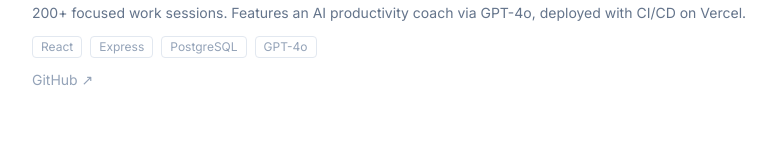
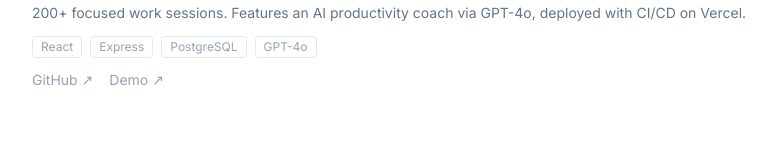
Before and after one commit to Hieuuum/my-web, a React (Vite) app: page /projects in a window 1280 px wide. Shown: the part 778-938 px from the top of the page, without its empty margins (248-1031 px from the left). Built offline with nearby package versions, Linux system fonts and the light colour scheme.

Commit message:
Added README.md

```diff
--- a/src/pages/Projects.jsx
+++ b/src/pages/Projects.jsx
@@ -23,7 +23,7 @@ const projects = [
     description:
       "Full-stack productivity app built with React, Express, and Postgres, supporting 14 concurrent users across 200+ focused work sessions. Features an AI productivity coach via GPT-4o, deployed with CI/CD on Vercel.",
     github: "https://github.com/Hieuuum/the-anvil",
-    demo: null,
+    demo: "https://the-anvil.vercel.app/",
     tags: ["React", "Express", "PostgreSQL", "GPT-4o"],
   },
 ];
```
Also changed, not shown: 1 other file (tests, documents, lock files or other folders).
